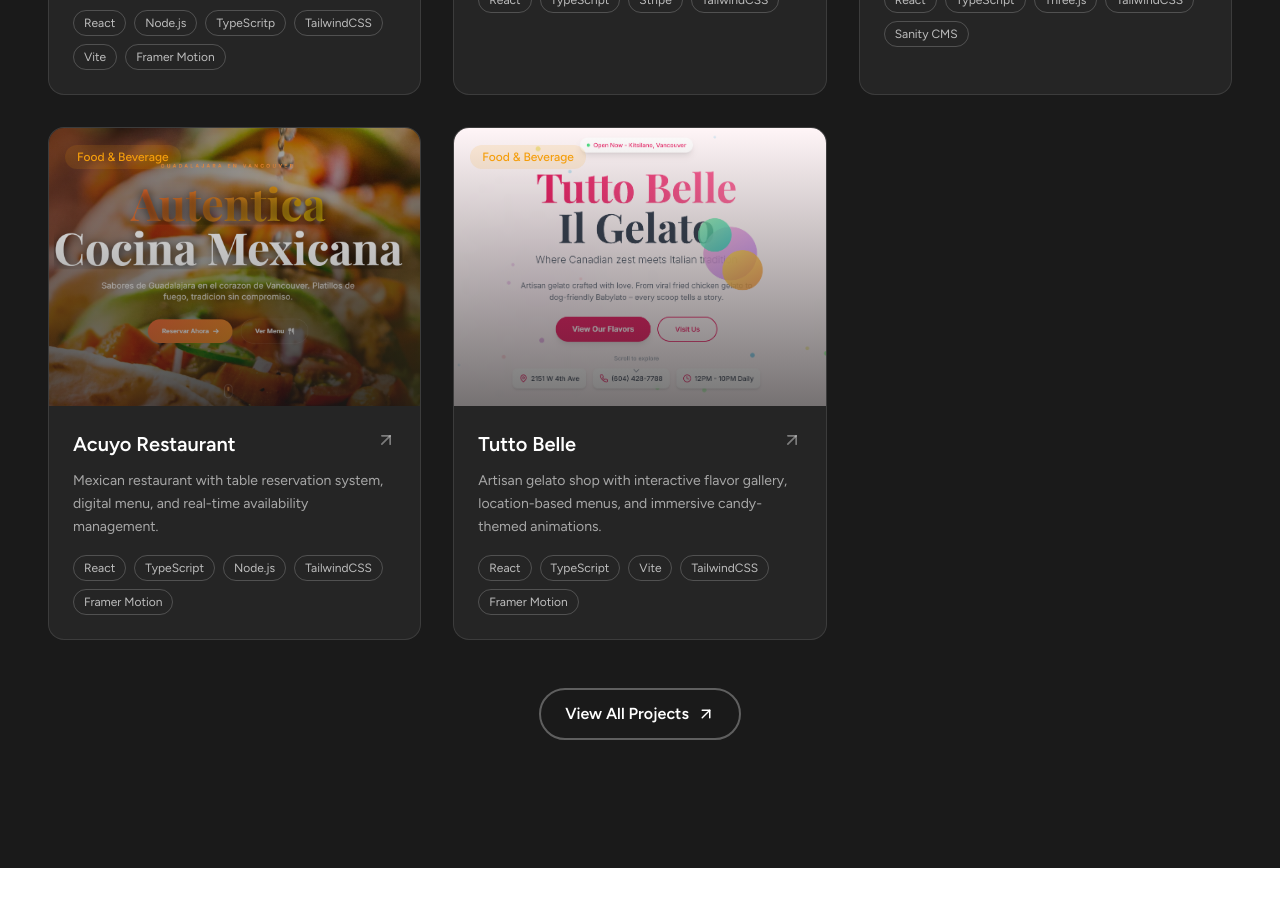
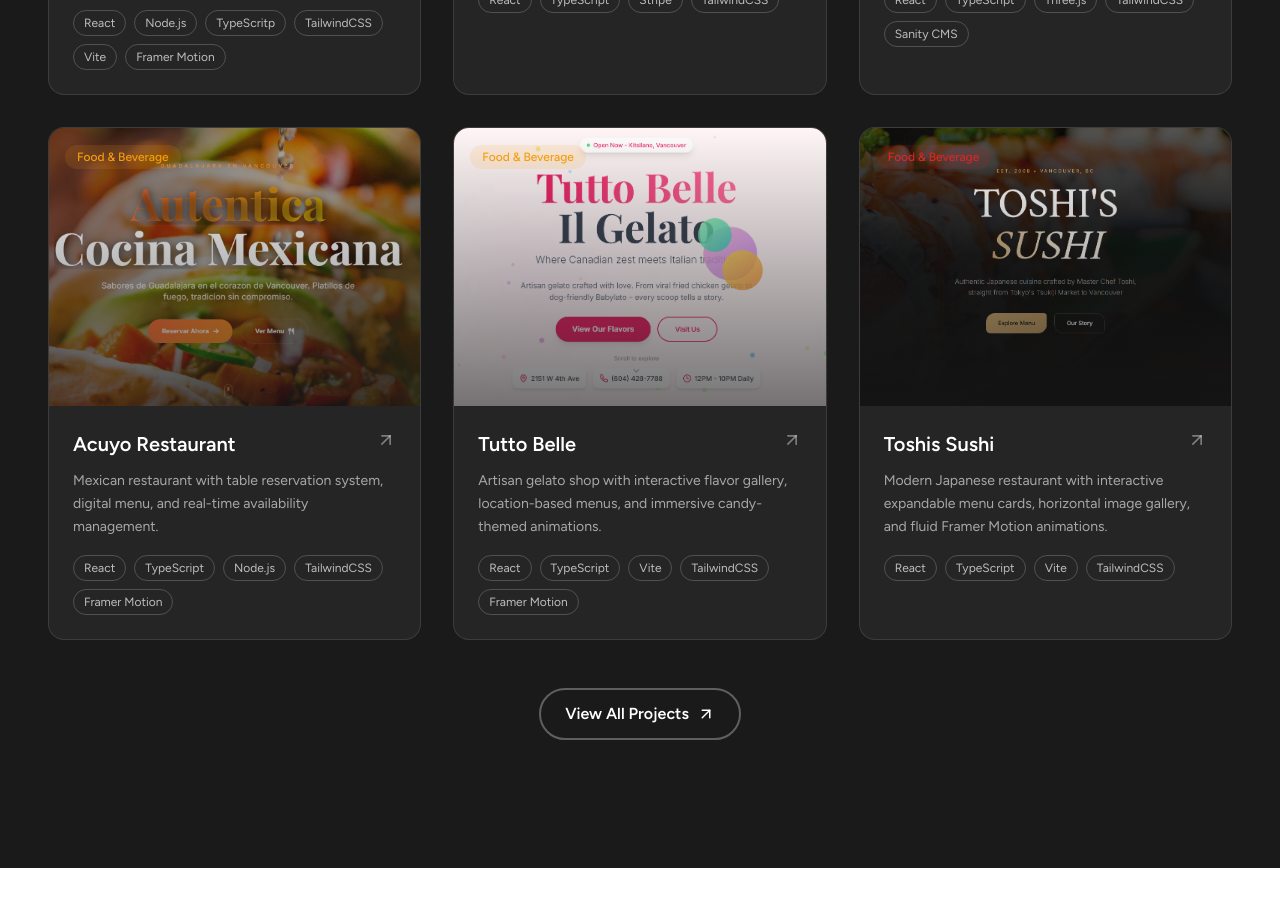
Before and after one commit to Cheqee9525/noahdigitallabs, a React (Vite) app: page / in a window 1280 px wide. Shown: the part 2740-3647 px from the top of the page. Built offline with nearby package versions, Linux system fonts and the light colour scheme.

Commit message:
Fix portafolio HTML structure with react mount

```diff
--- a/src/sections/Portfolio.tsx
+++ b/src/sections/Portfolio.tsx
@@ -49,6 +49,15 @@ const projects = [
   image: '/tuttobelle.png',
   color: '#f59e0b',
   link: 'https://tuttobelle.netlify.app/',
+  },
+  {
+  title: 'Toshis Sushi',
+  category: 'Food & Beverage',
+  description: 'Modern Japanese restaurant with interactive expandable menu cards, horizontal image gallery, and fluid Framer Motion animations.',
+  tags: ['React', 'TypeScript', 'Vite', 'TailwindCSS'],
+  image: '/toshisushi.png',
+  color: '#dc2626',
+  link: 'https://toshissushi.netlify.app/',
   },
   ];
 
```
Also changed, not shown: public/toshisushi.png (added).
